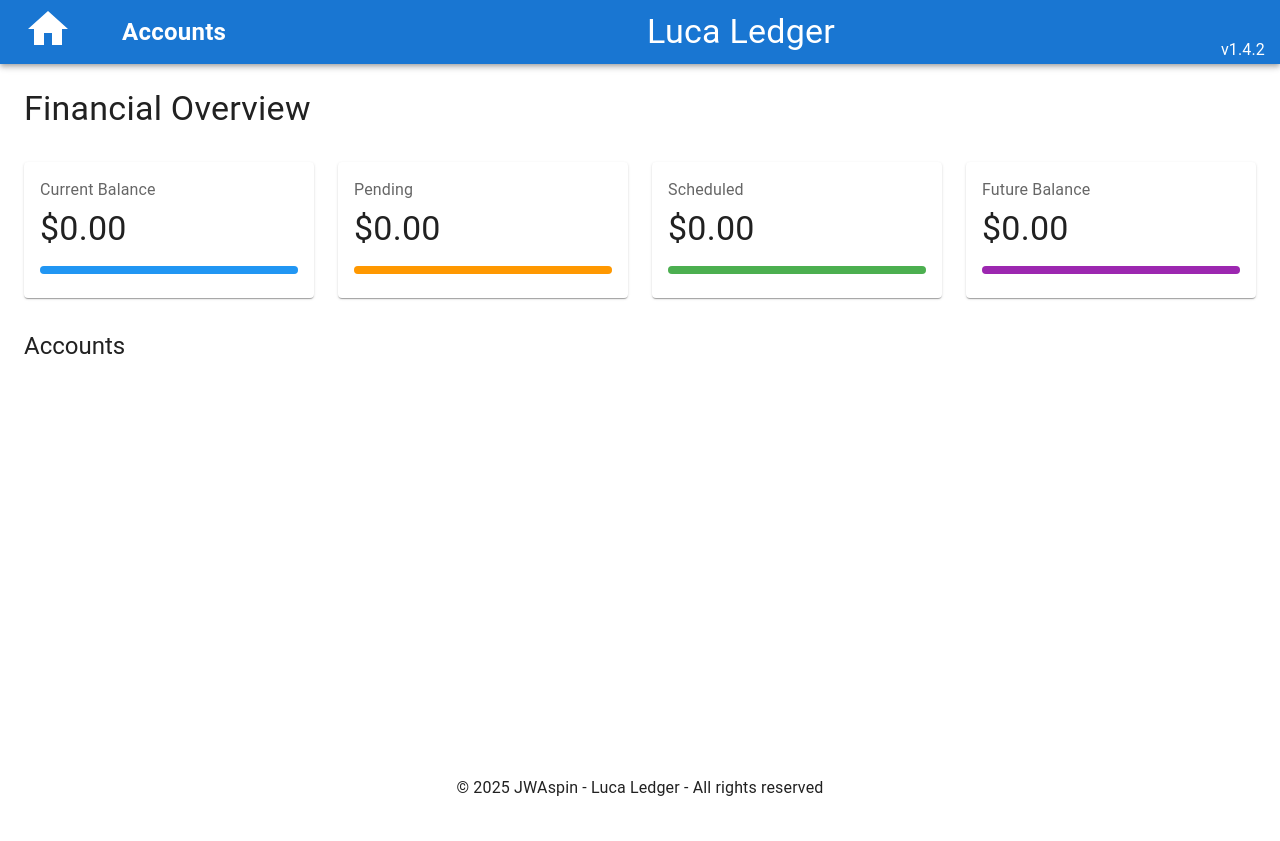
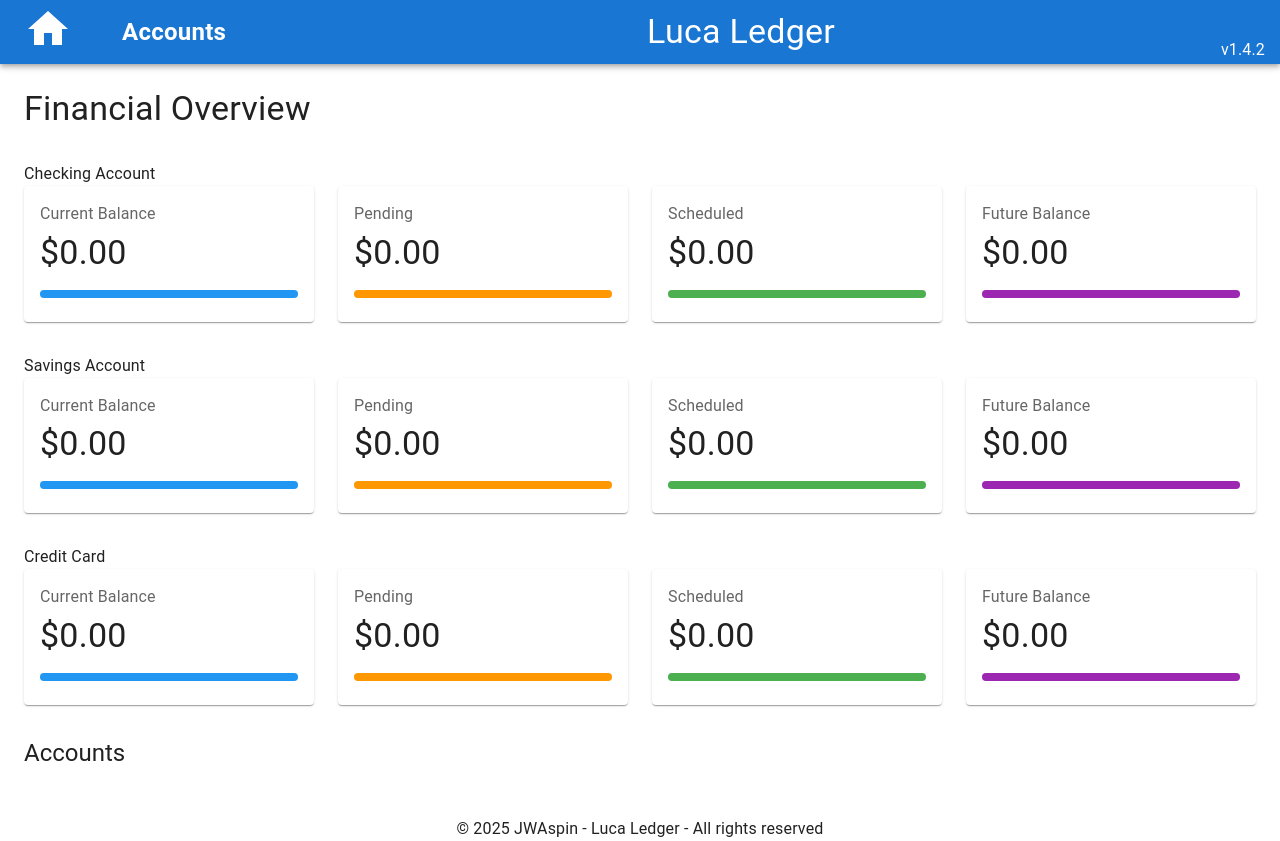
Before and after one commit to jwaspin/luca-ledger, a React (Vite) app: page / in a window 1280 px wide. Before the commit the page ends 800 px from the top, so only its background shows below. Built offline with nearby package versions, Linux system fonts and the light colour scheme.

Commit message:
Add BalanceGroup component to display account balances by type in Dashboard

```diff
--- /dev/null
+++ b/src/views/Dashboard/BalanceGroup.jsx
@@ -0,0 +1,50 @@
+import { useAccountBalances } from '@/hooks/useAccountBalances';
+import { selectors } from '@/store/accounts';
+import { Grid } from '@mui/material';
+import PropTypes from 'prop-types';
+import { useSelector } from 'react-redux';
+import BalanceCard from './BalanceCard';
+
+export default function BalanceGroup({ accountType }) {
+  const accounts = useSelector(selectors.selectAccounts);
+  const filteredAccounts = accounts.filter(
+    (account) => account.type === accountType
+  );
+  const { totals } = useAccountBalances(filteredAccounts);
+
+  return (
+    <Grid
+      container
+      spacing={3}
+      sx={{ mb: 4 }}
+    >
+      {[
+        {
+          title: 'Current Balance',
+          amount: totals.current,
+          color: '#2196f3',
+        },
+        { title: 'Pending', amount: totals.pending, color: '#ff9800' },
+        { title: 'Scheduled', amount: totals.scheduled, color: '#4caf50' },
+        { title: 'Future Balance', amount: totals.future, color: '#9c27b0' },
+      ].map((balance) => (
+        <Grid
+          item
+          xs={12}
+          sm={6}
+          md={3}
+          key={balance.title}
+        >
+          <BalanceCard
+            {...balance}
+            total={totals.future}
+          />
+        </Grid>
+      ))}
+    </Grid>
+  );
+}
+
+BalanceGroup.propTypes = {
+  accountType: PropTypes.string.isRequired,
+};
--- a/src/views/Dashboard/Dashboard.jsx
+++ b/src/views/Dashboard/Dashboard.jsx
@@ -1,14 +1,16 @@
 import { useAccountBalances } from '@/hooks/useAccountBalances';
 import { selectors } from '@/store/accounts';
-import { Box, Grid, Typography } from '@mui/material';
+import { AccountType } from '@/store/accounts/constants';
+import { Box, Typography } from '@mui/material';
 import { useSelector } from 'react-redux';
 import AccountRow from './AccountRow';
-import BalanceCard from './BalanceCard';
+import BalanceGroup from './BalanceGroup';
 
 export default function Dashboard() {
   const accounts = useSelector(selectors.selectAccounts);
-  const { accounts: accountsWithBalances, totals } =
-    useAccountBalances(accounts);
+  const { accounts: accountsWithBalances } = useAccountBalances(accounts);
+
+  const { SAVINGS, CHECKING, CREDIT_CARD } = AccountType;
 
   return (
     <Box sx={{ p: 3 }}>
@@ -19,35 +21,20 @@ export default function Dashboard() {
         Financial Overview
       </Typography>
 
-      <Grid
-        container
-        spacing={3}
-        sx={{ mb: 4 }}
-      >
-        {[
-          {
-            title: 'Current Balance',
-            amount: totals.current,
-            color: '#2196f3',
-          },
-          { title: 'Pending', amount: totals.pending, color: '#ff9800' },
-          { title: 'Scheduled', amount: totals.scheduled, color: '#4caf50' },
-          { title: 'Future Balance', amount: totals.future, color: '#9c27b0' },
-        ].map((balance) => (
-          <Grid
-            item
-            xs={12}
-            sm={6}
-            md={3}
-            key={balance.title}
-          >
-            <BalanceCard
-              {...balance}
-              total={totals.future}
-            />
-          </Grid>
-        ))}
-      </Grid>
+      <Box>
+        <Typography>Checking Account</Typography>
+        <BalanceGroup accountType={CHECKING} />
+      </Box>
+
+      <Box>
+        <Typography>Savings Account</Typography>
+        <BalanceGroup accountType={SAVINGS} />
+      </Box>
+
+      <Box>
+        <Typography>Credit Card</Typography>
+        <BalanceGroup accountType={CREDIT_CARD} />
+      </Box>
 
       <Typography
         variant='h5'
```
